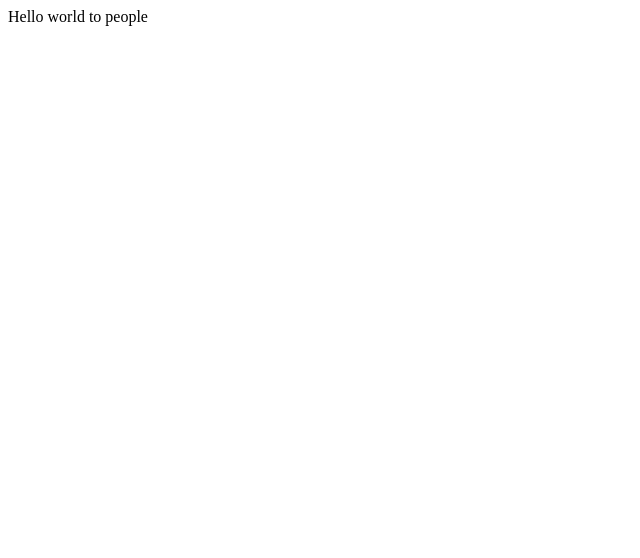
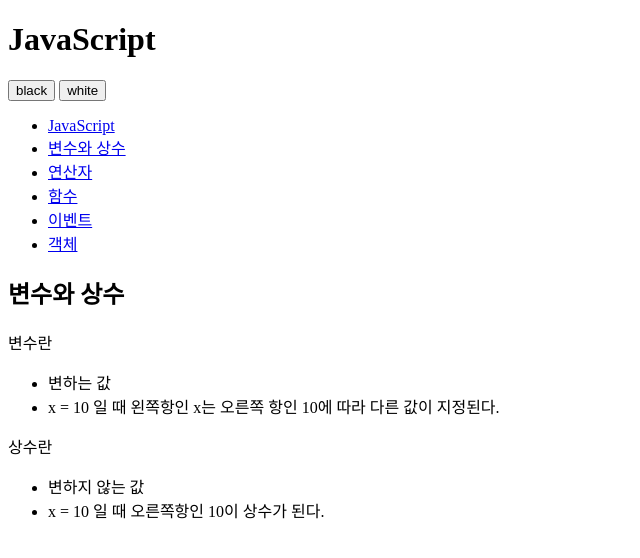
Before and after one commit to string1524/opentutorials-seokhyung, a plain HTML site: page index.html in a window 1280 px wide. Shown: the whole page, without its empty margins (0-640 px from the left). Drawn offline with Linux system fonts and the light colour scheme.

Commit message:
add html

```diff
--- a/index.html
+++ b/index.html
@@ -1,24 +1,53 @@
 <!DOCTYPE html>
-<html lang="en">
+<html>
 	<head>
-		<meta charset="utf-8">
-
-		<!-- Always force latest IE rendering engine (even in intranet) & Chrome Frame
-		Remove this if you use the .htaccess -->
-		<meta http-equiv="X-UA-Compatible" content="IE=edge,chrome=1">
-
-		<title>index</title>
-		<meta name="description" content="">
-		<meta name="author" content="Seokhyung Lee">
-
-		<meta name="viewport" content="width=device-width; initial-scale=1.0">
-
-		<!-- Replace favicon.ico & apple-touch-icon.png in the root of your domain and delete these references -->
-		<link rel="shortcut icon" href="/favicon.ico">
-		<link rel="apple-touch-icon" href="/apple-touch-icon.png">
+		<meta charset="utf-8" />
 	</head>
 
-	<body>
-		Hello world to people
+	<body id="body">
+		<div>
+			<header>
+				<h1>JavaScript</h1>
+			</header>
+			<div id="toolbar">
+				<input type="button" value="black" />
+				<input type="button" value="white" />
+			</div>
+			<nav>
+				<ul>
+					<li><a href="http://opentutorials.org/course/49/17">JavaScript</a></li>
+					<li><a href="http://opentutorials.org/course/49/16">변수와 상수</a></li>
+					<li><a href="http://opentutorials.org/course/49/18">연산자</a></li>
+					<li><a href="http://opentutorials.org/course/49/19">함수</a></li>
+					<li><a href="http://opentutorials.org/course/49/20">이벤트</a></li>
+					<li><a href="http://opentutorials.org/course/49/21">객체</a></li>
+				</ul>
+			</nav>
+			<article>
+				<h2>변수와 상수</h2>
+				<div>
+					<p>변수란</p>
+					<ul>
+						<li>
+							변하는 값
+						</li>
+						<li>
+							x = 10 일 때 왼쪽항인 x는 오른쪽 항인 10에 따라 다른 값이 지정된다.
+						</li>
+					</ul>
+					<p>
+						상수란
+					</p>
+					<ul>
+						<li>
+							변하지 않는 값
+						</li>
+						<li>
+							x = 10 일 때 오른쪽항인 10이 상수가 된다.
+						</li>
+					</ul>
+				</div>
+			</article>
+		</div>
 	</body>
 </html>
```
